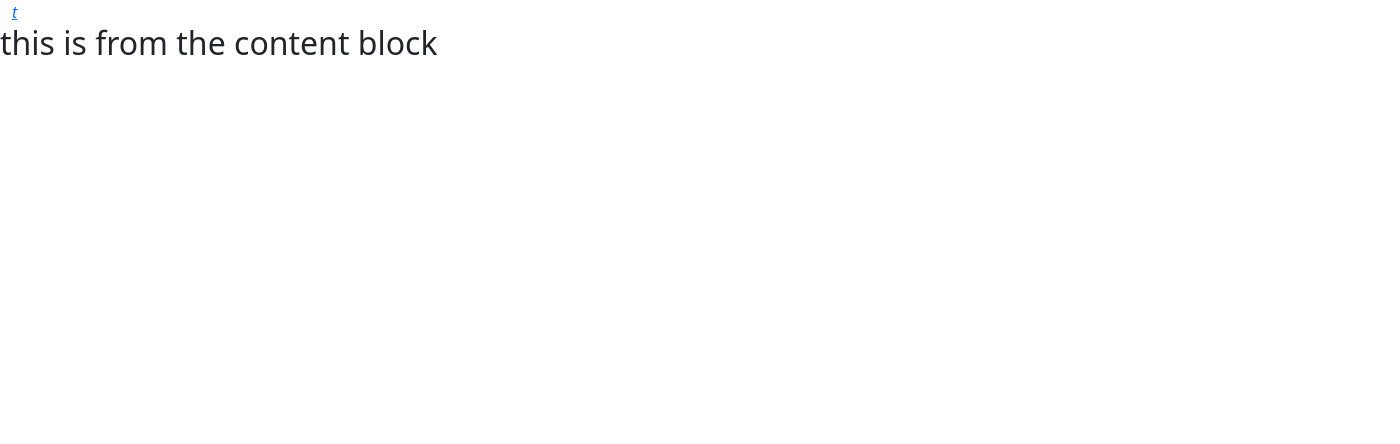
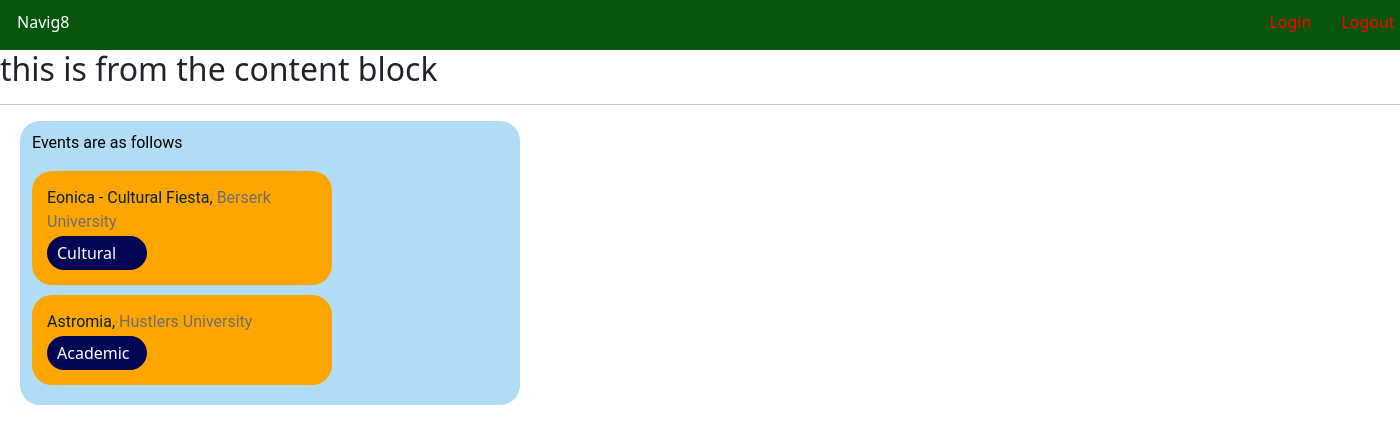
Before and after one commit to EncHawk/Navig8, a Flask app: page / in a window 1400 px wide. Shown: the top 444 px of the page. Run offline with Flask 3, Linux system fonts and the light colour scheme.

Commit message:
added events, they are non functional as of yet.

```diff
--- a/app.py
+++ b/app.py
@@ -69,7 +69,7 @@ def login():
     else:  # GET method
         if "user_name" in session:
             usr_nm = session["user_name"]
-            flash(f"Welcome back, {usr_nm}!", "info")
+            flash(f"User already existed. Welcome back, {usr_nm}!", "info")
             return render_template("home_page.html", name=usr_nm)
 
         return render_template("form.html")
--- /dev/null
+++ b/static/style.css
@@ -0,0 +1,90 @@
+p{
+  color:white;
+}
+
+
+
+
+.header{
+ background-color: rgb(8, 86, 14);
+ display:flex;
+ flex-direction: row;
+ align-items: top;
+ padding-top:5px;
+}
+
+.name-logo{
+  padding-left:5px;
+  cursor:pointer;
+}
+
+
+ .logs{
+  margin-left: 1200px;
+  margin-right: 30px;
+  padding: 0 ;
+}
+
+a:link {
+  color: red;
+  text-decoration: none;
+}
+
+/* visited link */
+a:visited {
+  color: white;
+}
+
+/* mouse over link */
+a:hover {
+  color: white;
+}
+
+a:active{
+  color:white;
+}
+
+
+/*for the events:*/
+.events-tab{
+  max-width: 500px;
+  background-color: rgba(86, 179, 234, 0.46);
+  border-radius: 20px;
+  margin-left: 20px;
+  padding: 10px 12px;
+}
+
+.events-div-name{
+  color:black;
+  font-family: Roboto , Arial;
+}
+
+.event{
+  max-width: 300px;
+  background-color: orange;
+  padding:15px;
+  border-radius: 20px;;
+  margin-bottom: 10px;
+  cursor:pointer;
+}
+
+.event-title{
+  font-family: Roboto,Arial;
+  font-size:medium;
+  color:rgb(3, 35, 48);
+  margin-bottom: 2px;
+}
+
+.uni-name{
+  color:rgb(110, 110, 110);
+  font-size: medium;
+}
+
+.flair{
+  background-color: rgb(2, 7, 85);
+  border-radius: 20px;
+  color:rgb(255, 255, 255);
+  width:100px;
+  padding: 5px 10px;
+
+}
--- a/templates/home_page.html
+++ b/templates/home_page.html
@@ -4,7 +4,14 @@
 
 {%block link %}     <link rel="icon" href=
 "https://media.geeksforgeeks.org/wp-content/cdn-uploads/gfg_200X200.png"
-        type="image/x-icon" />{%endblock%}
+        type="image/x-icon" />
+<link rel="stylesheet" href="static/style.css">
+<link href="https://cdn.jsdelivr.net/npm/bootstrap@5.3.3/dist/css/bootstrap.min.css" rel="stylesheet" integrity="sha384-QWTKZyjpPEjISv5WaRU9OFeRpok6YctnYmDr5pNlyT2bRjXh0JMhjY6hW+ALEwIH" crossorigin="anonymous">
+
+{%endblock%}
+
+
+
 
 {%block user_login%}
 
@@ -18,21 +25,53 @@
 {% endif %}
 {% endwith %}
 
-{% if "user_name" in session: %}
-    <div style="color: black;">
-        <a href="/login"> {{name}}</a>
+<div class=" header">
+    <div class="proj-title " >
+        <p class="name-logo">Navig8</p>
     </div>
-    {%else %}
-    <i><a href="/login"> t</a></i>
 
-{%endif%}
-
-
-
+    <div class="logs">
+        {% if "user_name" in session: %}
+            <div style="color: black;">
+                <a href="/login"> {{name}}</a>
+            </div>
+        {%else %}
+            <div class="home-login">
+                <a href="/login"> Login</a>
+            </div>
+        {%endif%}
+    </div>
+    <div>
+        <a href="/logout"> Logout</a>
+    </div>
+</div>
 
 {%endblock%}
 
 {%block content%}
 <h2> this is from the content block</h2>
 
+<hr color="green">
+
+
+<div class=" events-tab">
+    <p class="events-div-name">
+        Events are as follows
+    </p>
+    <div class="event">
+        <p class="event-title"> Eonica - Cultural Fiesta, <span class="uni-name">Berserk University</span></p>
+        <div class="flair">
+            Cultural
+        </div>
+    </div>
+
+    <div class="event">
+        <p class="event-title"> Astromia, <span class="uni-name">Hustlers University</span></p>
+        <div class="flair">
+            Academic
+        </div>
+    </div>
+
+</div>
+
 {%endblock%}
```
Also changed, not shown: instance/users.sqlite3.
